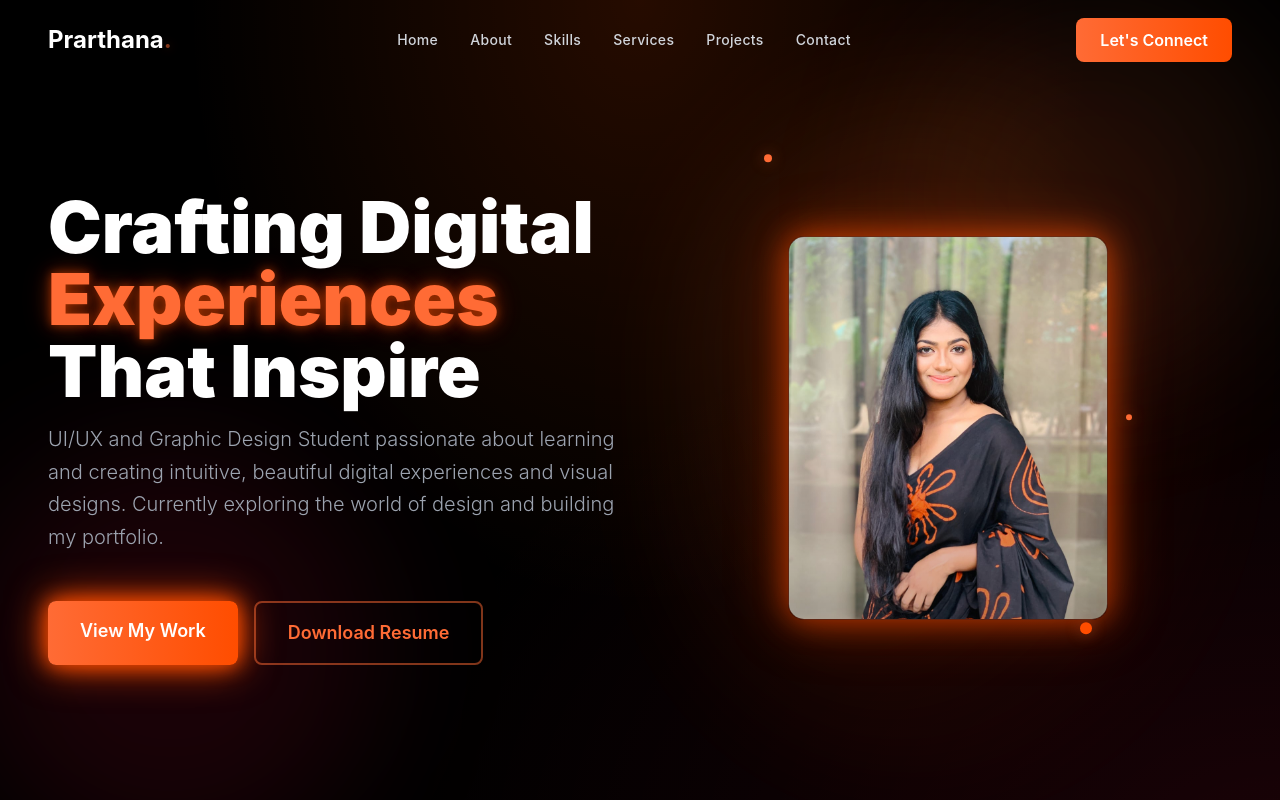
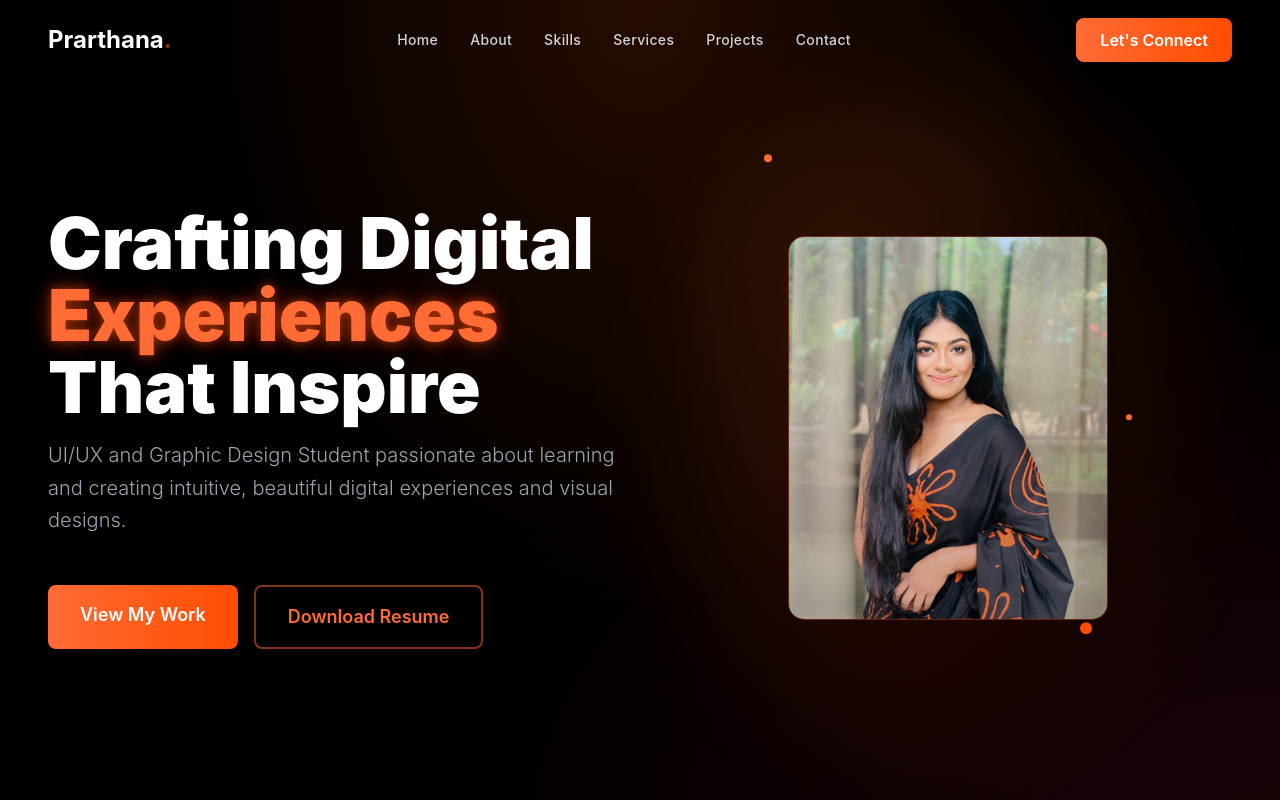
Before and after one commit to Prarthana725/prarthana-portfolio, a Next.js app: page / in a window 1280 px wide. Shown: the top 800 px of the page. Built offline with nearby package versions, Linux system fonts and the light colour scheme.

Commit message:
Fix Framer Motion variant typing in Hero component

```diff
--- a/components/Hero.tsx
+++ b/components/Hero.tsx
@@ -1,10 +1,11 @@
 'use client'
 
-import { motion } from 'framer-motion'
+import { motion, Variants } from 'framer-motion'
 import Image from 'next/image'
 
 export default function Hero() {
-  const containerVariants = {
+
+  const containerVariants: Variants = {
     hidden: { opacity: 0 },
     visible: {
       opacity: 1,
@@ -15,7 +16,7 @@ export default function Hero() {
     },
   }
 
-  const itemVariants = {
+  const itemVariants: Variants = {
     hidden: { opacity: 0, y: 30 },
     visible: {
       opacity: 1,
@@ -27,7 +28,7 @@ export default function Hero() {
     },
   }
 
-  const imageVariants = {
+  const imageVariants: Variants = {
     hidden: { opacity: 0, scale: 0.8, x: 50 },
     visible: {
       opacity: 1,
@@ -40,7 +41,7 @@ export default function Hero() {
     },
   }
 
-  const particleVariants = {
+  const particleVariants: Variants = {
     animate: {
       y: [0, -20, 0],
       transition: {
@@ -52,84 +53,67 @@ export default function Hero() {
   }
 
   return (
-    <section id="home" className="min-h-screen flex items-center justify-center relative overflow-hidden cinematic-gradient">
+    <section
+      id="home"
+      className="min-h-screen flex items-center justify-center relative overflow-hidden cinematic-gradient"
+    >
       <motion.div
         className="max-w-7xl mx-auto px-6 sm:px-8 lg:px-12 py-32 grid md:grid-cols-2 gap-12 items-center"
         variants={containerVariants}
         initial="hidden"
         animate="visible"
       >
-        {/* Left Side - Headline */}
+        {/* LEFT SIDE */}
         <motion.div className="space-y-8 z-10" variants={itemVariants}>
           <div className="space-y-4">
             <motion.h1 className="text-5xl md:text-7xl font-black leading-tight">
               <motion.span
                 className="text-white block"
-                initial={{ opacity: 0, y: 30 }}
-                animate={{ opacity: 1, y: 0 }}
-                transition={{ duration: 0.6, delay: 0.4 }}
+                variants={itemVariants}
               >
                 Crafting Digital
               </motion.span>
               <motion.span
                 className="text-warm-orange neon-glow block"
-                initial={{ opacity: 0, y: 30 }}
-                animate={{ opacity: 1, y: 0 }}
-                transition={{ duration: 0.6, delay: 0.6 }}
+                variants={itemVariants}
               >
                 Experiences
               </motion.span>
               <motion.span
                 className="text-white block"
-                initial={{ opacity: 0, y: 30 }}
-                animate={{ opacity: 1, y: 0 }}
-                transition={{ duration: 0.6, delay: 0.8 }}
+                variants={itemVariants}
               >
                 That Inspire
               </motion.span>
             </motion.h1>
+
             <motion.p
               className="text-xl text-gray-400 font-light leading-relaxed max-w-xl"
-              initial={{ opacity: 0, y: 20 }}
-              animate={{ opacity: 1, y: 0 }}
-              transition={{ duration: 0.6, delay: 1 }}
+              variants={itemVariants}
             >
-              UI/UX and Graphic Design Student passionate about learning and creating intuitive, beautiful digital experiences and visual designs. Currently exploring the world of design and building my portfolio.
+              UI/UX and Graphic Design Student passionate about learning and creating
+              intuitive, beautiful digital experiences and visual designs.
             </motion.p>
           </div>
 
           <motion.div
             className="flex flex-col sm:flex-row gap-4 pt-4"
-            initial={{ opacity: 0, y: 20 }}
-            animate={{ opacity: 1, y: 0 }}
-            transition={{ duration: 0.6, delay: 1.2 }}
+            variants={itemVariants}
           >
             <motion.a
               href="#projects"
-              className="px-8 py-4 bg-gradient-to-r from-warm-orange to-neon-orange text-white font-semibold rounded-lg shadow-neon-orange hover:shadow-neon-orange-lg transition-all duration-300 text-lg text-center cursor-pointer"
-              whileHover={{ scale: 1.05, boxShadow: '0 0 30px rgba(255, 77, 0, 0.6)' }}
+              className="px-8 py-4 bg-gradient-to-r from-warm-orange to-neon-orange text-white font-semibold rounded-lg text-lg text-center"
+              whileHover={{ scale: 1.05 }}
               whileTap={{ scale: 0.95 }}
-              onClick={(e) => {
-                e.preventDefault()
-                const projectsSection = document.getElementById('projects')
-                if (projectsSection) {
-                  const offset = 80 // Account for fixed navigation
-                  const elementPosition = projectsSection.getBoundingClientRect().top
-                  const offsetPosition = elementPosition + window.pageYOffset - offset
-                  window.scrollTo({
-                    top: offsetPosition,
-                    behavior: 'smooth'
-                  })
-                }
-              }}
             >
               View My Work
             </motion.a>
+
             <motion.a
               href="/resume.pdf"
-              download="Prarthana_Resume.pdf"
-              className="px-8 py-4 border-2 border-warm-orange/50 text-warm-orange font-semibold rounded-lg hover:bg-warm-orange/10 hover:border-warm-orange transition-all duration-300 text-lg text-center cursor-pointer"
-              whileHover={{ scale: 1.05, borderColor: 'rgba(255, 107, 53, 1)' }}
+              download
+              className="px-8 py-4 border-2 border-warm-orange/50 text-warm-orange font-semibold rounded-lg text-lg text-center"
+              whileHover={{ scale: 1.05 }}
               whileTap={{ scale: 0.95 }}
             >
               Download Resume
@@ -137,13 +121,12 @@ export default function Hero() {
           </motion.div>
         </motion.div>
 
-        {/* Right Side - Silhouette Portrait */}
+        {/* RIGHT SIDE */}
         <motion.div
           className="relative flex items-center justify-center"
           variants={imageVariants}
         >
           <div className="relative w-full max-w-md h-[600px]">
-            {/* Glowing background circle */}
             <motion.div
               className="absolute inset-0 bg-gradient-to-br from-warm-orange/20 via-neon-orange/10 to-transparent rounded-full blur-3xl"
               animate={{
@@ -157,64 +140,39 @@ export default function Hero() {
               }}
             />
 
-            {/* Portrait Image */}
             <motion.div
               className="relative w-full h-full flex items-center justify-center"
               initial={{ opacity: 0, scale: 0.9 }}
               animate={{ opacity: 1, scale: 1 }}
               transition={{ duration: 0.8, delay: 0.5 }}
             >
-              <div className="relative w-80 h-96 rounded-2xl shadow-neon-orange-lg overflow-hidden border border-warm-orange/30">
-                {/* Portrait Image */}
+              <div className="relative w-80 h-96 rounded-2xl overflow-hidden border border-warm-orange/30">
                 <Image
                   src="/portrait.jpg"
-                  alt="Prarthana - UI/UX Design Student"
+                  alt="Prarthana portrait"
                   width={320}
                   height={384}
-                  className="w-full h-full object-cover object-center"
+                  className="w-full h-full object-cover"
                   priority
-                  onError={(e) => {
-                    // Fallback if image doesn't exist yet
-                    const target = e.currentTarget as HTMLImageElement
-                    target.style.display = 'none'
-                    const fallback = target.nextElementSibling as HTMLElement
-                    if (fallback) fallback.classList.remove('hidden')
-                  }}
                 />
-                {/* Fallback placeholder (hidden by default, shown if image fails to load) */}
-                <div className="hidden w-full h-full bg-gradient-to-b from-warm-orange/30 to-neon-orange/20 flex items-center justify-center absolute inset-0">
-                  <div className="text-center space-y-4">
-                    <motion.div
-                      className="w-48 h-48 mx-auto bg-gradient-to-br from-warm-orange/40 to-neon-orange/30 rounded-full shadow-neon-orange flex items-center justify-center"
-                      animate={{ rotate: [0, 5, -5, 0] }}
-                      transition={{ duration: 4, repeat: Infinity, ease: 'easeInOut' }}
-                    >
-                      <svg className="w-32 h-32 text-warm-orange/60" fill="currentColor" viewBox="0 0 24 24">
-                        <path d="M12 12c2.21 0 4-1.79 4-4s-1.79-4-4-4-4 1.79-4 4 1.79 4 4 4zm0 2c-2.67 0-8 1.34-8 4v2h16v-2c0-2.66-5.33-4-8-4z"/>
-                      </svg>
-                    </motion.div>
-                    <p className="text-warm-orange/60 text-sm font-medium">Portrait Image</p>
-                  </div>
-                </div>
-                {/* Subtle gradient overlay for better integration with design */}
-                <div className="absolute inset-0 bg-gradient-to-t from-black/20 via-transparent to-transparent pointer-events-none"></div>
+                <div className="absolute inset-0 bg-gradient-to-t from-black/20 to-transparent" />
               </div>
             </motion.div>
 
-            {/* Floating particles effect */}
+            {/* Floating particles */}
             <motion.div
-              className="absolute top-10 left-10 w-2 h-2 bg-warm-orange rounded-full shadow-glow"
+              className="absolute top-10 left-10 w-2 h-2 bg-warm-orange rounded-full"
               variants={particleVariants}
               animate="animate"
             />
             <motion.div
-              className="absolute bottom-20 right-20 w-3 h-3 bg-neon-orange rounded-full shadow-glow"
+              className="absolute bottom-20 right-20 w-3 h-3 bg-neon-orange rounded-full"
               variants={particleVariants}
               animate="animate"
               transition={{ delay: 1 }}
             />
             <motion.div
-              className="absolute top-1/2 right-10 w-1.5 h-1.5 bg-warm-orange rounded-full shadow-glow"
+              className="absolute top-1/2 right-10 w-1.5 h-1.5 bg-warm-orange rounded-full"
               variants={particleVariants}
               animate="animate"
               transition={{ delay: 2 }}
@@ -222,34 +180,6 @@ export default function Hero() {
           </div>
         </motion.div>
       </motion.div>
-
-      {/* Background gradient orbs */}
-      <motion.div
-        className="absolute top-0 right-0 w-96 h-96 bg-warm-orange/10 rounded-full blur-3xl -z-0"
-        animate={{
-          x: [0, 30, 0],
-          y: [0, 20, 0],
-          scale: [1, 1.1, 1],
-        }}
-        transition={{
-          duration: 8,
-          repeat: Infinity,
-          ease: 'easeInOut',
-        }}
-      />
-      <motion.div
-        className="absolute bottom-0 left-0 w-96 h-96 bg-neon-red/10 rounded-full blur-3xl -z-0"
-        animate={{
-          x: [0, -30, 0],
-          y: [0, -20, 0],
-          scale: [1, 1.1, 1],
-        }}
-        transition={{
-          duration: 10,
-          repeat: Infinity,
-          ease: 'easeInOut',
-        }}
-      />
     </section>
   )
 }
```
